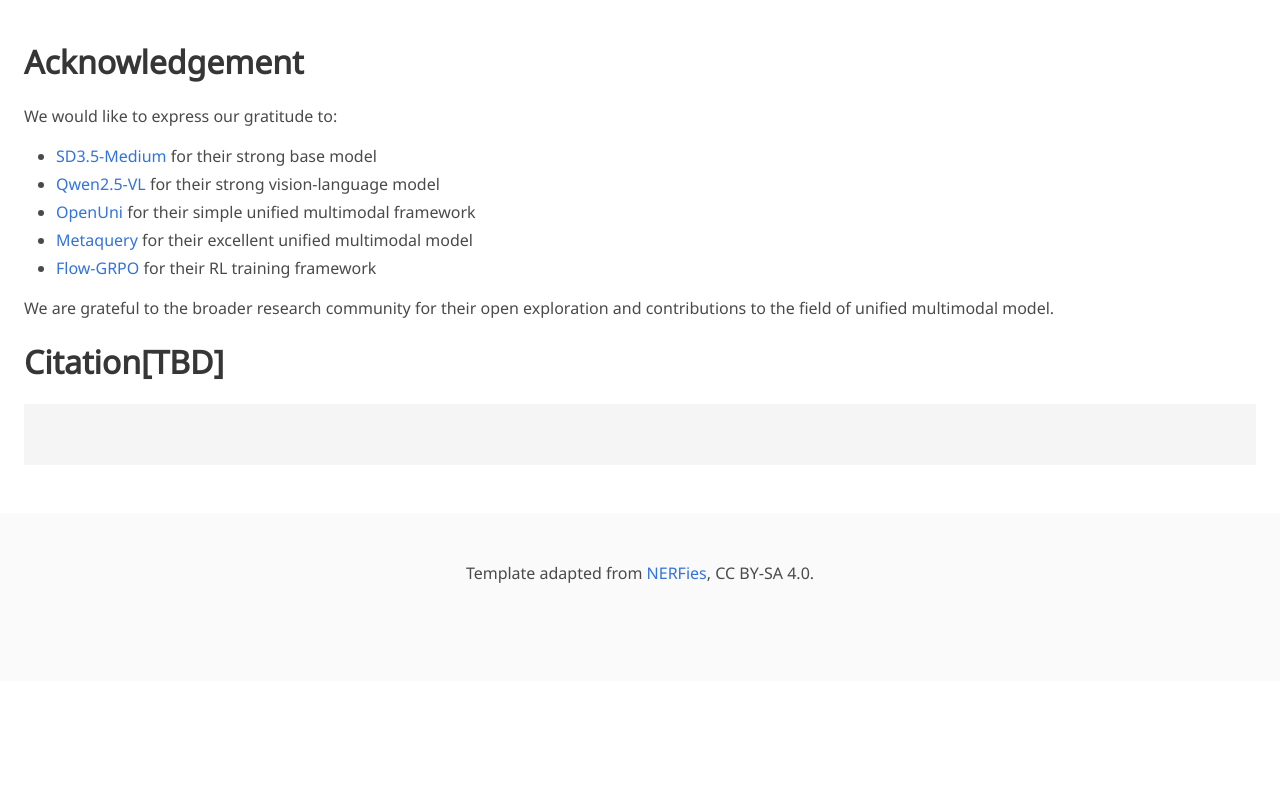
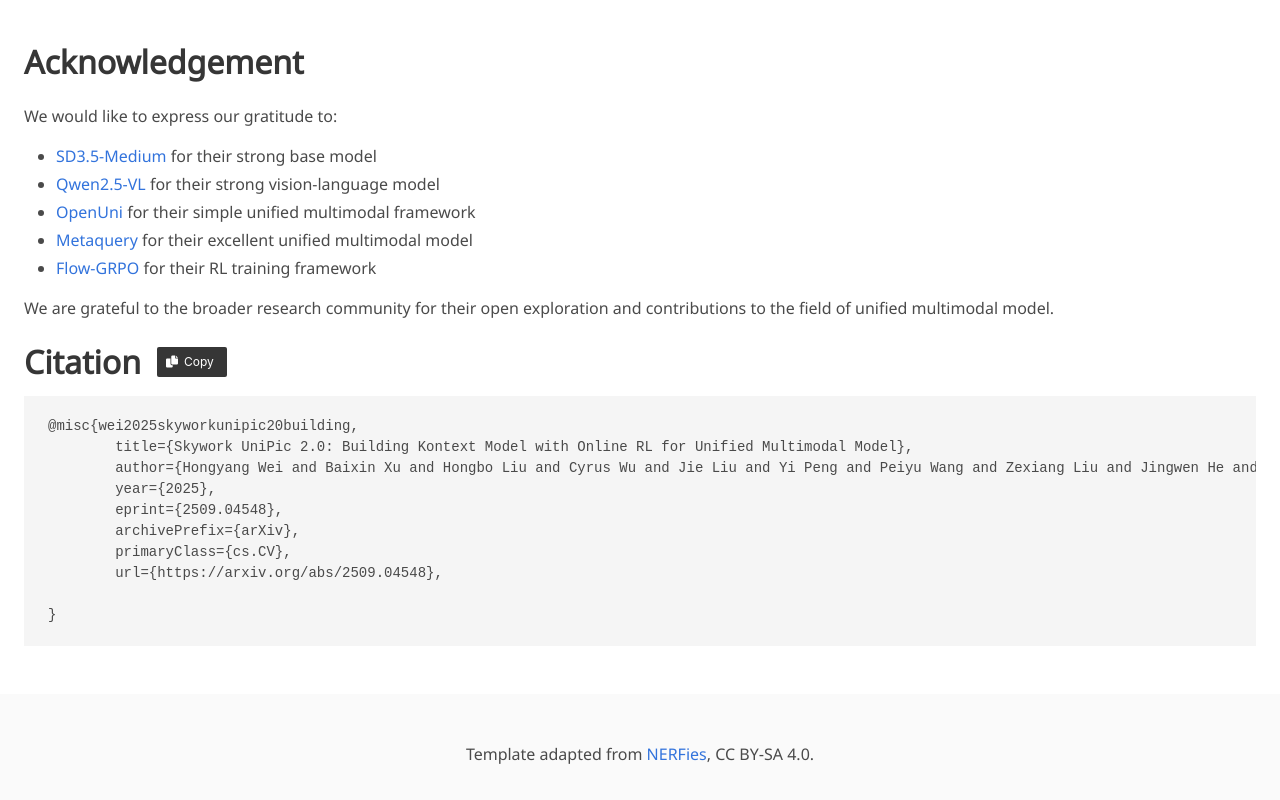
Before and after one commit to unipic-v2/unipic-v2.github.io, a plain HTML site: page index.html in a window 1280 px wide. Shown: the part 5028-5828 px from the top of the page. Before the commit the page ends 5709 px from the top, so only its background shows below. Drawn offline with Linux system fonts and the light colour scheme; some icons are missing; a web font is replaced by a local one.

Commit message:
update citation

```diff
--- a/index.html
+++ b/index.html
@@ -28,7 +28,7 @@
       </p>
 
     <p style="margin-top:1rem;">
-      <a href="https://github.com/SkyworkAI/UniPic/blob/main/UniPic-2/assets/pdf/UNIPIC2.pdf" class="button is-dark is-small is-rounded">
+      <a href="https://arxiv.org/abs/2509.04548" class="button is-dark is-small is-rounded">
         <span class="icon"><i class="ai ai-arxiv"></i></span><span>Technical Report</span>
       </a>
       <a href="https://github.com/SkyworkAI/UniPic/tree/main/UniPic-2" class="button is-dark is-small is-rounded">
@@ -333,15 +333,25 @@
 
 <p>We are grateful to the broader research community for their open exploration and contributions to the field of unified multimodal model.</p>
 </div>
-      <h2 class="title is-3">Citation[TBD]</h2>
-<pre>
-<!-- <code>@article{unipic2,
-  title     = {Skywork UniPic 2.0: Building Kontext Model with Online RL for Unified Multimodal Model},
-  author    = {},
-  journal   = {arXiv preprint arXiv:},
-  year      = {2025}
-}</code> -->
-</pre>
+      <div style="display: flex; align-items: center; gap: 1rem; margin-bottom: 1rem;">
+        <h2 class="title is-3" style="margin-bottom: 0;">Citation</h2>
+        <button id="copy-citation-btn" class="button is-small is-dark" onclick="copyCitation()" title="Copy citation to clipboard">
+          <span class="icon is-small">
+            <i class="fas fa-copy"></i>
+          </span>
+          <span>Copy</span>
+        </button>
+      </div>
+      <pre><code id="citation-content">@misc{wei2025skyworkunipic20building,
+        title={Skywork UniPic 2.0: Building Kontext Model with Online RL for Unified Multimodal Model},
+        author={Hongyang Wei and Baixin Xu and Hongbo Liu and Cyrus Wu and Jie Liu and Yi Peng and Peiyu Wang and Zexiang Liu and Jingwen He and Yidan Xietian and Chuanxin Tang and Zidong Wang and Yichen Wei and Liang Hu and Boyi Jiang and William Li and Ying He and Yang Liu and Xuchen Song and Eric Li and Yahui Zhou},
+        year={2025},
+        eprint={2509.04548},
+        archivePrefix={arXiv},
+        primaryClass={cs.CV},
+        url={https://arxiv.org/abs/2509.04548},
+
+}</code></pre>
 </div>
 </section>
 
@@ -349,5 +359,50 @@
     <div class="container"><div class="content has-text-centered">Template adapted from <a href="https://nerfies.github.io/">NERFies</a>, CC BY‑SA 4.0.</div></div>
   </footer>
 
+  <script>
+    function copyCitation() {
+      const citationContent = document.getElementById('citation-content').textContent;
+      const copyButton = document.getElementById('copy-citation-btn');
+
+      navigator.clipboard.writeText(citationContent).then(function() {
+        // Change button text to indicate success
+        const buttonText = copyButton.querySelector('span:last-child');
+        const originalText = buttonText.textContent;
+        buttonText.textContent = 'Copied!';
+        copyButton.classList.remove('is-dark');
+        copyButton.classList.add('is-success');
+
+        // Reset button after 2 seconds
+        setTimeout(function() {
+          buttonText.textContent = originalText;
+          copyButton.classList.remove('is-success');
+          copyButton.classList.add('is-dark');
+        }, 2000);
+      }).catch(function(err) {
+        console.error('Failed to copy citation: ', err);
+        // Fallback for older browsers
+        const textArea = document.createElement('textarea');
+        textArea.value = citationContent;
+        document.body.appendChild(textArea);
+        textArea.select();
+        document.execCommand('copy');
+        document.body.removeChild(textArea);
+
+        // Show success feedback
+        const buttonText = copyButton.querySelector('span:last-child');
+        const originalText = buttonText.textContent;
+        buttonText.textContent = 'Copied!';
+        copyButton.classList.remove('is-dark');
+        copyButton.classList.add('is-success');
+
+        setTimeout(function() {
+          buttonText.textContent = originalText;
+          copyButton.classList.remove('is-success');
+          copyButton.classList.add('is-dark');
+        }, 2000);
+      });
+    }
+  </script>
+
 </body>
 </html>
```
Also changed, not shown: 1 other file.
